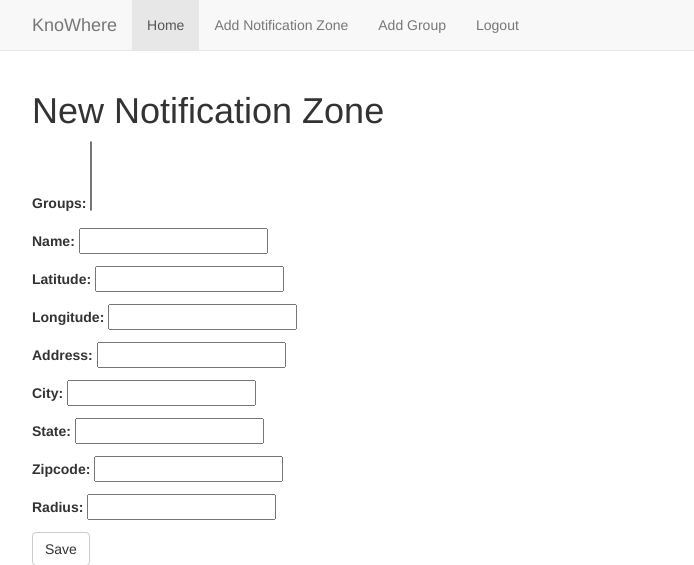
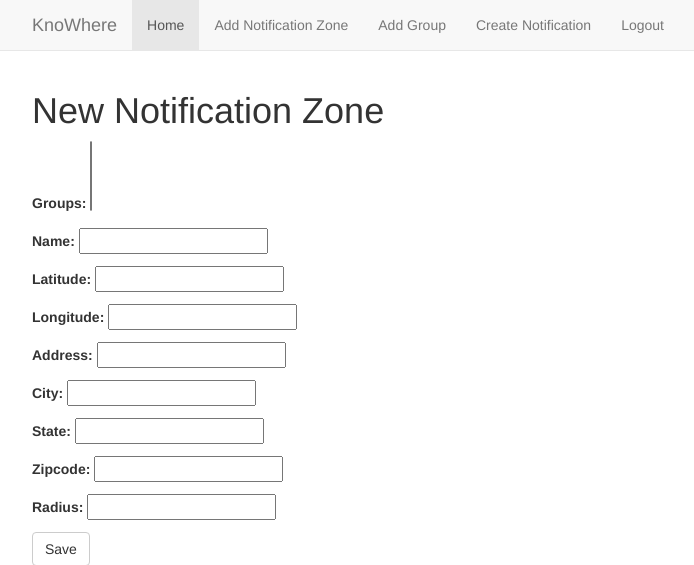
Before and after one commit to justKnoWhere/knowhere, a Django app: page /notification_zone/new/ in a window 1280 px wide. Shown: the top 565 px of the page, without its empty margins (38-732 px from the left). Run offline with Django 3.2, Linux system fonts and the light colour scheme; the visitor is signed in with stand-in values (Sample User, id 1); data that the repository does not hold is empty; some libraries are stand-ins or nearby versions.

Commit message:
KW-8 Adding notification views

```diff
--- a/website/forms.py
+++ b/website/forms.py
@@ -1,4 +1,4 @@
-from website.models import NotificationZone, Group
+from website.models import NotificationZone, Group, Notification
 from django.forms import ModelForm
 
 
@@ -12,3 +12,9 @@ class GroupForm(ModelForm):
     class Meta:
         model = Group
         exclude = ['users']
+
+
+class NotificationForm(ModelForm):
+    class Meta:
+        model = Notification
+        exclude = ['user']
--- a/website/templates/website/_navigation.html
+++ b/website/templates/website/_navigation.html
@@ -20,6 +20,9 @@
             <a href="{% url 'group_new' %}">Add Group</a>
         </li>
         <li>
+            <a href="{% url 'notification_new' %}">Create Notification</a>
+        </li>
+        <li>
             <a href="/accounts/logout">Logout</a>
         </li>
         {% else %}
--- a/website/urls.py
+++ b/website/urls.py
@@ -8,4 +8,6 @@ urlpatterns = [
     url(r'^notification_zone/(?P<pk>[0-9]+)/$', views.notification_zone_detail, name='notification_zone_detail'),
     url(r'^group/new/$', views.group_new, name='group_new'),
     url(r'^group/(?P<pk>[0-9]+)/$', views.group_detail, name='group_detail'),
+    url(r'^notification/new/$', views.notification_new, name='notification_new'),
+    url(r'^notification/(?P<pk>[0-9]+)/$', views.notification_detail, name='notification_detail'),
 ]
--- a/website/views.py
+++ b/website/views.py
@@ -1,8 +1,8 @@
 from django.http import HttpResponse
 from django.shortcuts import render, redirect, get_object_or_404
 from django.template import RequestContext, loader
-from website.forms import NotificationZoneForm, GroupForm
-from website.models import NotificationZone, Group
+from website.forms import NotificationZoneForm, GroupForm, NotificationForm
+from website.models import NotificationZone, Group, Notification
 
 
 def index(request):
@@ -44,3 +44,21 @@ def group_new(request):
 def group_detail(request, pk):
     group = get_object_or_404(Group, pk=pk)
     return render(request, 'website/group_detail.html', {'group': group})
+
+
+def notification_new(request):
+    if request.method == "POST":
+        form = NotificationForm(request.POST)
+        if form.is_valid():
+            notification = form.save(commit=False)
+            notification.user = request.user;
+            notification.save()
+            return redirect('website.views.notification_detail', pk=notification.pk)
+    else:
+        form = NotificationForm()
+    return render(request, 'website/notification_edit.html', {'form': form})
+
+
+def notification_detail(request, pk):
+    notification = get_object_or_404(Notification, pk=pk)
+    return render(request, 'website/notification_detail.html', {'notification': notification})
```
Also changed, not shown: website/templates/website/notification_detail.html (added, +8 -0 lines), website/templates/website/notification_edit.html (added, +11 -0 lines).
